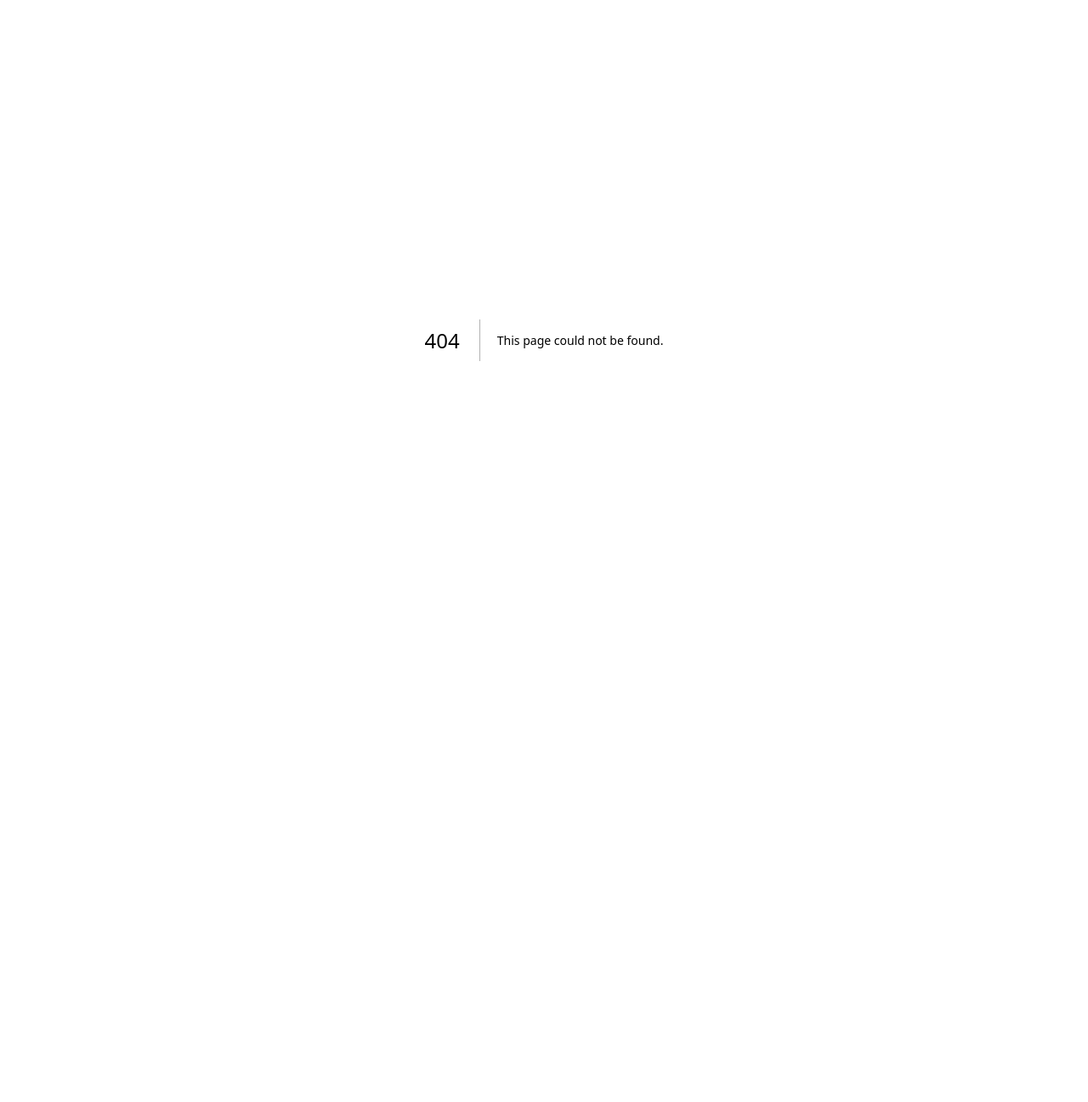
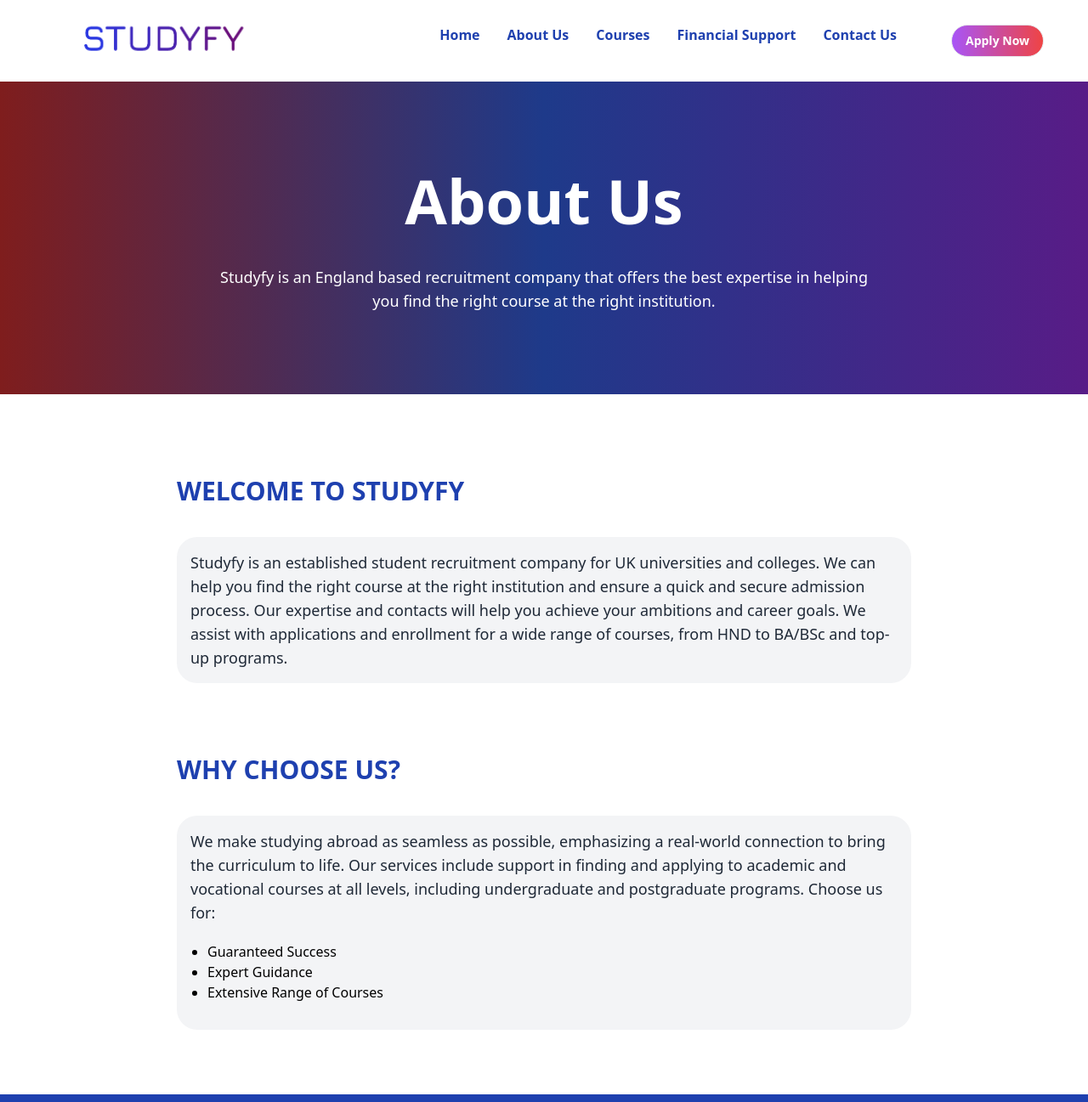
Before and after one commit to IzaanD98/Studyfy-FE, a Next.js app: page /aboutus in a window 1280 px wide. Before the commit this address had no page. Shown: the top 1297 px of the page at 85% size. Before the commit the page ends 800 px from the top, so only its background shows below. Built offline with nearby package versions, Linux system fonts and the light colour scheme.

Commit message:
added about us

```diff
--- /dev/null
+++ b/pages/aboutus.js
@@ -0,0 +1,25 @@
+import React from "react";
+import Navbar from "../src/app/components/Navigation";
+import Head from "next/head";
+
+import Footer from "../src/app/components/Footer";
+import AboutHero from "@/app/components/AboutHero";
+import AboutContent from "@/app/components/AboutContent";
+export default function Home() {
+  return (
+    <div>
+      <Head>
+        <title>Studyfy</title>
+        <meta name="viewport" content="width=device-width, initial-scale=1" />
+      </Head>
+      <main>
+        <section>
+          <Navbar />
+          <AboutHero />
+          <AboutContent />
+          <Footer />
+        </section>
+      </main>
+    </div>
+  );
+}
--- /dev/null
+++ b/src/app/components/AboutContent.jsx
@@ -0,0 +1,50 @@
+import React from "react";
+
+const AboutContent = () => {
+  return (
+    <div className="container mx-auto p-5 mt-10">
+      <div className="max-w-4xl mx-auto grid grid-cols-1 sm:grid-cols-1 gap-8">
+        <div className="p-4">
+          <h2 className="text-3xl font-bold text-left py-5 text-blue-800">
+            WELCOME TO STUDYFY
+          </h2>
+          <div className="bg-gray-100 rounded-3xl p-4 mt-4">
+            <p className="text-lg text-left text-gray-800">
+              Studyfy is an established student recruitment company for UK
+              universities and colleges. We can help you find the right course
+              at the right institution and ensure a quick and secure admission
+              process. Our expertise and contacts will help you achieve your
+              ambitions and career goals. We assist with applications and
+              enrollment for a wide range of courses, from HND to BA/BSc and
+              top-up programs.
+            </p>
+          </div>
+        </div>
+
+        <div className="p-4">
+          <h2 className="text-3xl font-bold text-left py-5 text-blue-800">
+            WHY CHOOSE US?
+          </h2>
+          <div className="bg-gray-100 rounded-3xl p-4 mt-4">
+            <p className="text-lg text-left text-gray-800">
+              We make studying abroad as seamless as possible, emphasizing a
+              real-world connection to bring the curriculum to life. Our
+              services include support in finding and applying to academic and
+              vocational courses at all levels, including undergraduate and
+              postgraduate programs. Choose us for:
+            </p>
+            <div>
+              <ul className="list-disc mb-4 my-5 mx-5">
+                <li>Guaranteed Success</li>
+                <li>Expert Guidance</li>
+                <li>Extensive Range of Courses</li>
+              </ul>
+            </div>
+          </div>
+        </div>
+      </div>
+    </div>
+  );
+};
+
+export default AboutContent;
--- /dev/null
+++ b/src/app/components/AboutHero.jsx
@@ -0,0 +1,22 @@
+import React from "react";
+
+const AboutHero = () => {
+  return (
+    <div className="bg-gradient-to-r from-red-900 via-blue-900 to-purple-900">
+      <div>
+        <div className="max-w-3xl mx-auto py-20 text-center text-white">
+          <h1 className="text-4xl md:text-7xl font-bold py-6">About Us</h1>
+          <div className="flex flex-col items-center">
+            <p className="text-lg py-4">
+              Studyfy is an England based recruitment company that offers the
+              best expertise in helping you find the right course at the right
+              institution.
+            </p>
+          </div>
+        </div>
+      </div>
+    </div>
+  );
+};
+
+export default AboutHero;
--- a/src/app/components/Navigation.jsx
+++ b/src/app/components/Navigation.jsx
@@ -27,13 +27,13 @@
           <Link href="/">Home</Link>
         </li>
         <li className="p-4 hover:text-purple-400 duration-500 cursor-pointer">
+          <Link href="/aboutus">About Us</Link>
+        </li>
+        <li className="p-4 hover:text-purple-400 duration-500 cursor-pointer">
           <Link href="/courses">Courses</Link>
         </li>
         <li className="p-4 hover:text-purple-400 duration-500 cursor-pointer">
           Financial Support
-        </li>
-        <li className="p-4 hover:text-purple-400 duration-500 cursor-pointer">
-          About Us
         </li>
         <li className="p-4 hover:text-purple-400 duration-500 cursor-pointer">
           Contact Us
@@ -71,14 +71,14 @@
           <li className="p-4 border-b hover:text-purple-400 duration-500 cursor-pointer">
             Home
           </li>
-          <li className="p-4 hover:text-purple-400 duration-500 cursor-pointer">
+          <li className="p-4 border-b hover:text-purple-400 duration-500 cursor-pointer">
+            <Link href="/aboutus">About Us</Link>
+          </li>
+          <li className="p-4 border-b hover:text-purple-400 duration-500 cursor-pointer">
             <Link href="/courses">Courses</Link>
           </li>
           <li className="p-4 border-b hover:text-purple-400 duration-500 cursor-pointer">
             Financial Support
-          </li>
-          <li className="p-4 border-b hover:text-purple-400 duration-500 cursor-pointer">
-            About Us
           </li>
           <li className="p-4 border-b hover:text-purple-400 duration-500 cursor-pointer">
             Contact Us
```
